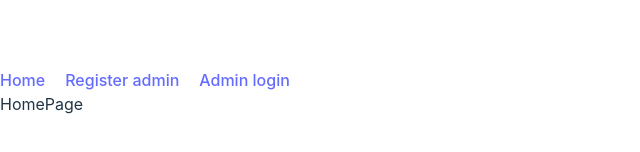
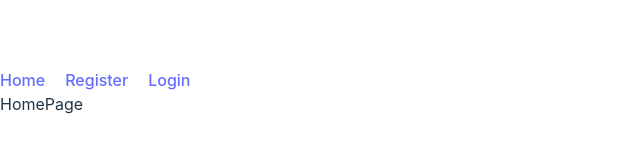
Before and after one commit to kharelbaibhav7/socianity, a React (Vite) app in the folder frontend/: page / in a window 1280 px wide. Shown: the part 308-460 px from the top of the page, without its empty margins (0-640 px from the left). Built offline with nearby package versions, Linux system fonts and the light colour scheme.

Commit message:
User login improvement

```diff
--- a/frontend/src/components/NavBar.jsx
+++ b/frontend/src/components/NavBar.jsx
@@ -40,10 +40,10 @@ const NavBar = () => {
                     Home
                 </NavLink>
                 <NavLink to="/register" style={{ marginRight: "20px" }}>
-                    Register admin
+                    Register
                 </NavLink>
                 <NavLink to="/login" style={{ marginRight: "20px" }}>
-                    Admin login
+                    Login
                 </NavLink>
             </>}
 
--- a/frontend/src/pages/Login.jsx
+++ b/frontend/src/pages/Login.jsx
@@ -1,8 +1,12 @@
-import React, { useState } from "react";
+import React, { useContext, useState } from "react";
 import axios from "axios";
+import { useNavigate } from "react-router-dom";
+import { GlobalVariableContext } from "../App";
 
 const Login = () => {
     let [data, setData] = useState({})
+    let navigate = useNavigate()
+    let { token, setToken } = useContext(GlobalVariableContext)
 
     let handleData = (e) => {
         setData({
@@ -16,6 +20,8 @@ const Login = () => {
         try {
             let result = await axios.post("http://localhost:8000/api/users/login", data);
             localStorage.setItem("token", result.data.token);
+            setToken(result.data.token)
+            navigate("/")
             console.log(data)
         } catch (error) {
             console.log(error.message);
--- a/frontend/src/pages/Signup.jsx
+++ b/frontend/src/pages/Signup.jsx
@@ -1,10 +1,12 @@
-import React, { useState } from "react";
+import React, { useContext, useState } from "react";
 import axios from "axios";
 import { useNavigate } from "react-router-dom";
+import { GlobalVariableContext } from "../App";
 
 
 const Signup = () => {
     let [data, setData] = useState({})
+    let { token, setToken } = useContext(GlobalVariableContext)
     let navigate = useNavigate()
 
 
@@ -20,7 +22,7 @@ const Signup = () => {
         try {
             let result = await axios.post("http://localhost:8000/api/users/", data);
             localStorage.setItem("token", result.data.token);
-
+            setToken(result.data.token)
             console.log(result)
             navigate("/")
 
```
